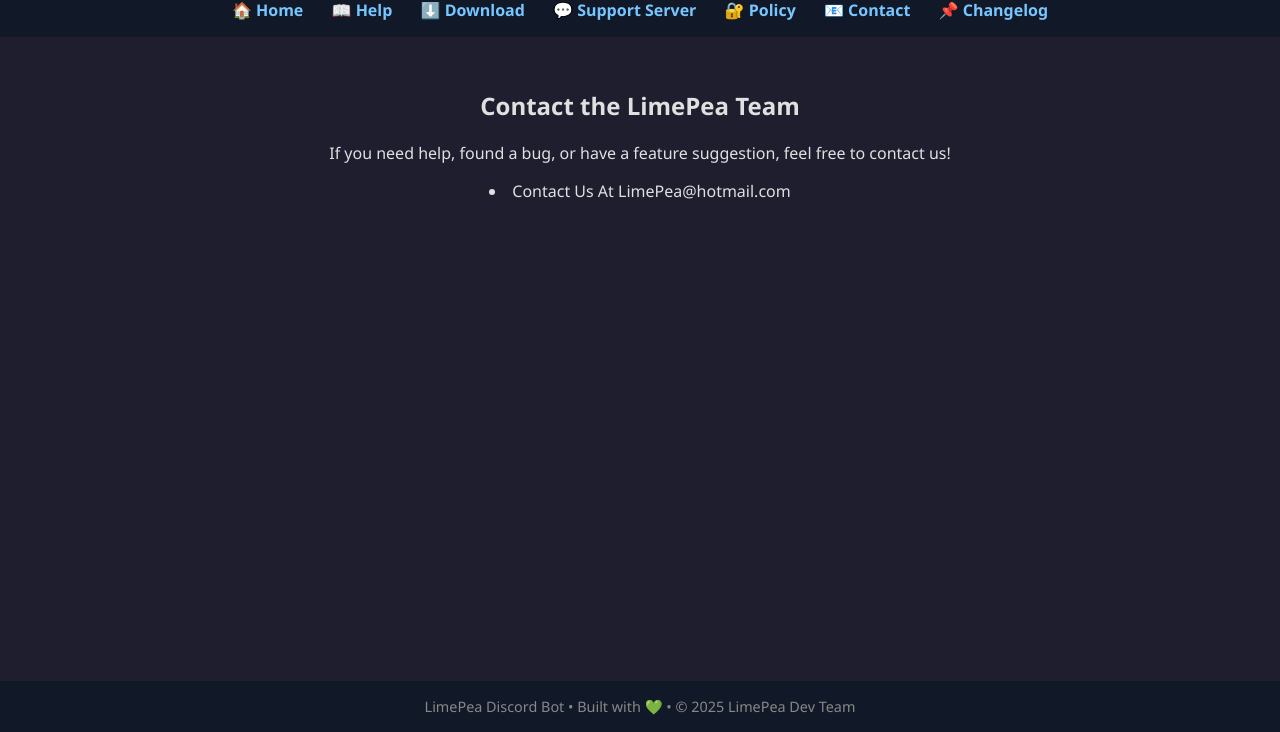
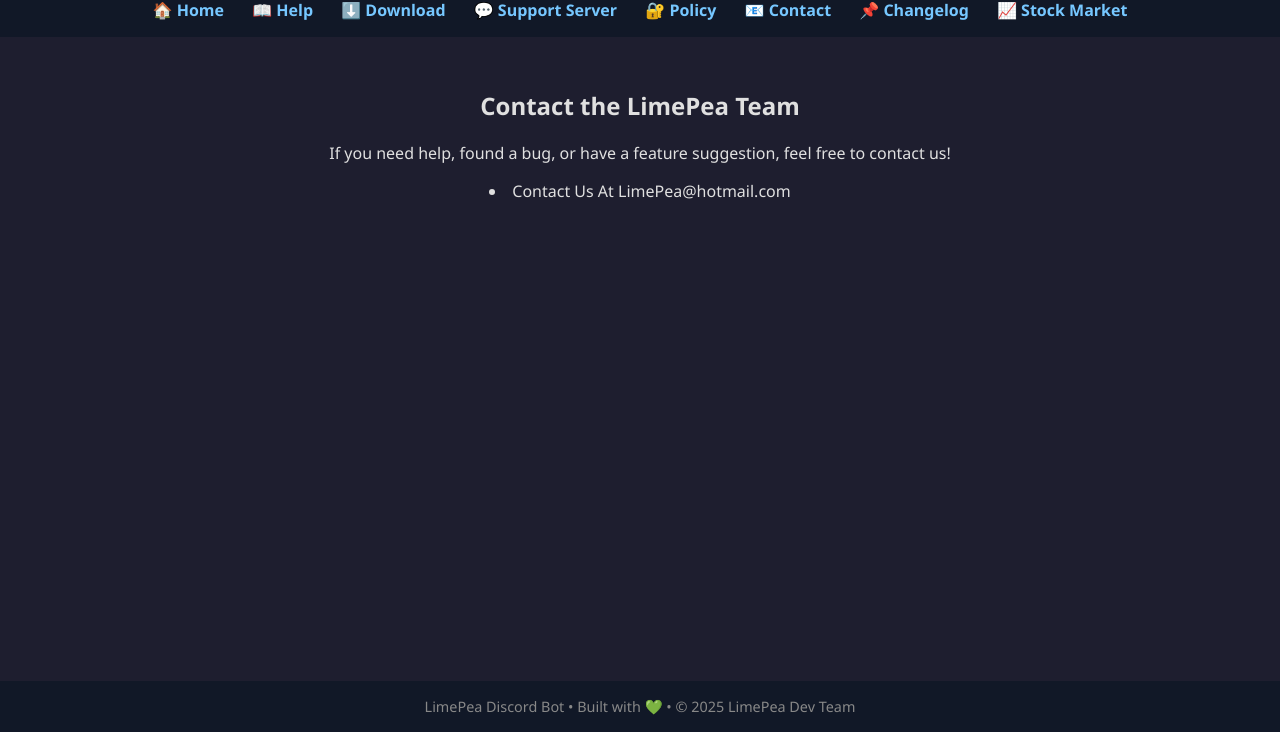
Before and after one commit to adadadadadaj/limepea-legal, a plain HTML site: page contact.html in a window 1280 px wide. Shown: the part 68-800 px from the top of the page. Drawn offline with Linux system fonts and the light colour scheme.

Commit message:
Update contact.html

```diff
--- a/contact.html
+++ b/contact.html
@@ -66,6 +66,7 @@
       <a href="policy.html">🔐 Policy</a>
       <a href="contact.html">📧 Contact</a>
       <a href="changelog.html">📌 Changelog</a>
+      <a href="stock.html">📈 Stock Market</a>
     </nav>
   </header>
 
```
